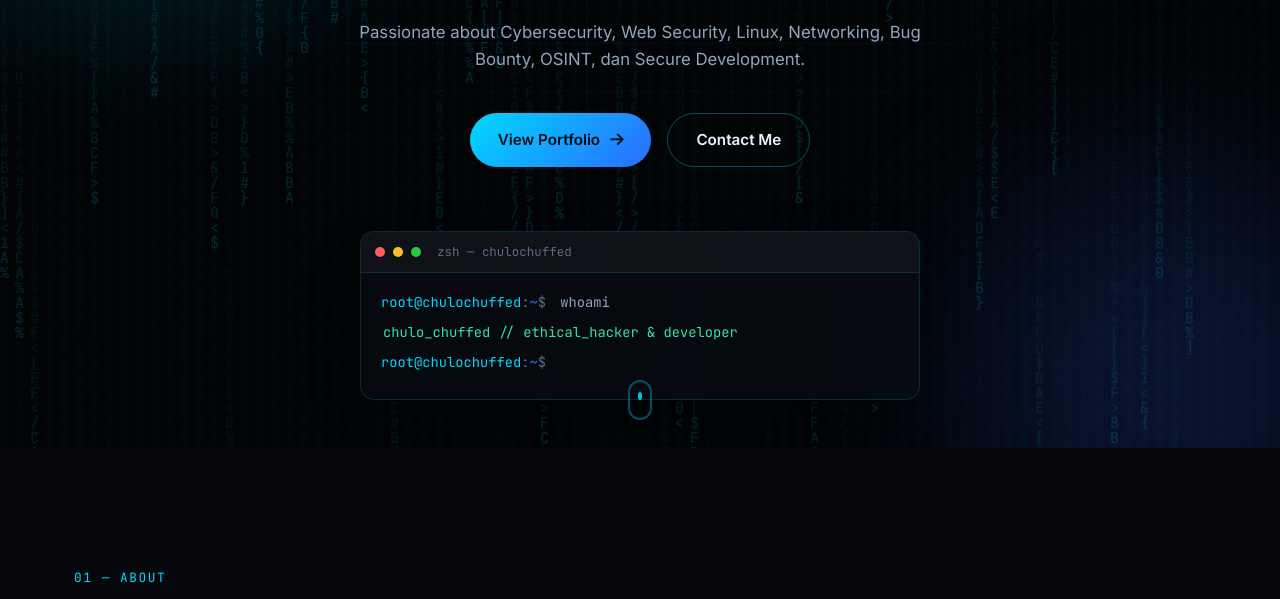
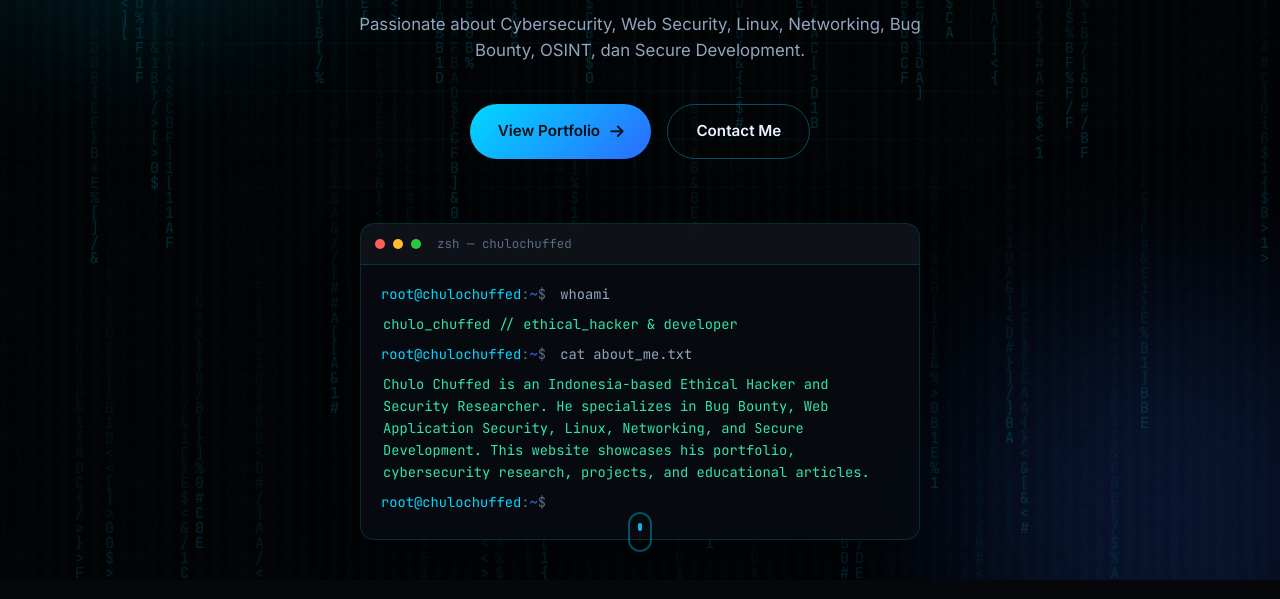
Before and after one commit to chulochuffed/porto, a plain HTML site: page index.html in a window 1280 px wide. Shown: the part 352-951 px from the top of the page. Drawn offline with Linux system fonts and the light colour scheme; a small style sheet from the web is missing.

Commit message:
Update index.html

```diff
--- a/index.html
+++ b/index.html
@@ -134,16 +134,39 @@
           </a>
         </div>
 
-        <div class="hero-terminal reveal" role="img" aria-label="Simulasi terminal menampilkan perintah whoami">
+        <div class="hero-terminal reveal" role="img" aria-label="Simulasi terminal menampilkan informasi profil">
   <div class="terminal-bar">
-            <span class="dot dot-red"></span><span class="dot dot-yellow"></span><span class="dot dot-green"></span>
+    <span class="dot dot-red"></span>
+    <span class="dot dot-yellow"></span>
+    <span class="dot dot-green"></span>
     <span class="terminal-title">zsh — chulochuffed</span>
   </div>
+
   <div class="terminal-body">
-            <p><span class="prompt">root@chulochuffed</span><span class="colon">:</span><span class="path">~</span><span class="dollar">$</span> whoami</p>
-            <p class="terminal-output">chulo_chuffed // ethical_hacker &amp; developer</p>
-            <p><span class="prompt">root@chulochuffed</span><span class="colon">:</span><span class="path">~</span><span class="dollar">$</span> <span class="blink-cursor">_</span></p>
-          </div>
+
+    <p>
+      <span class="prompt">root@chulochuffed</span><span class="colon">:</span><span class="path">~</span><span class="dollar">$</span>
+      whoami
+    </p>
+    <p class="terminal-output">chulo_chuffed // ethical_hacker & developer</p>
+
+    <p>
+      <span class="prompt">root@chulochuffed</span><span class="colon">:</span><span class="path">~</span><span class="dollar">$</span>
+      cat about_me.txt
+    </p>
+
+    <p class="terminal-output">
+      Chulo Chuffed is an Indonesia-based Ethical Hacker and Security Researcher.
+      He specializes in Bug Bounty, Web Application Security, Linux, Networking,
+      and Secure Development. This website showcases his portfolio, cybersecurity
+      research, projects, and educational articles.
+    </p>
+
+    <p>
+      <span class="prompt">root@chulochuffed</span><span class="colon">:</span><span class="path">~</span><span class="dollar">$</span>
+      <span class="blink-cursor">_</span>
+    </p>
+
   </div>
 </div>
 
```
Lines whose indentation alone changed are shown as unchanged.
